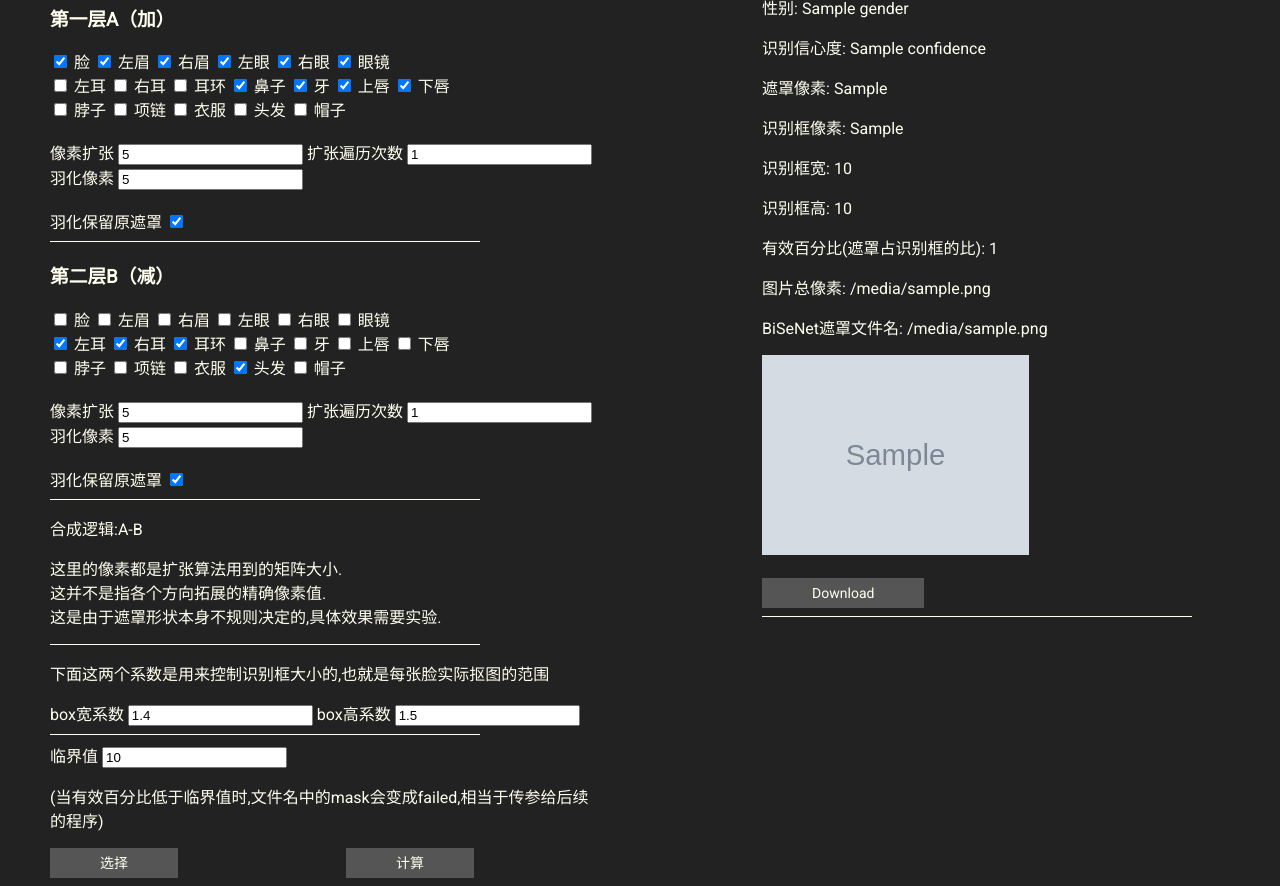
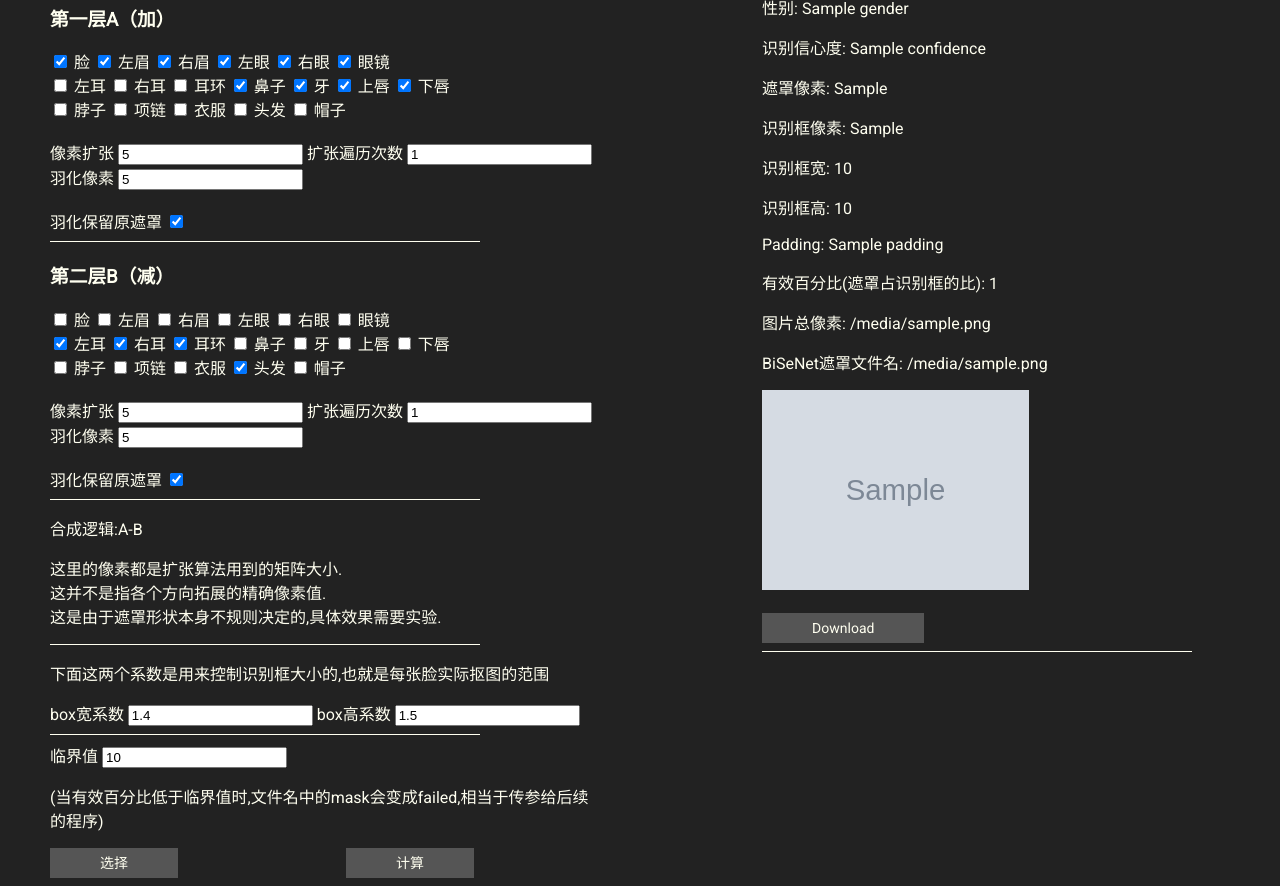
Before and after one commit to harrywenjie/FaceGenSeg, a Flask app: template templates/index.html in a window 1280 px wide. Shown: the part 145-1031 px from the top of the page. Run offline with Flask 3, Linux system fonts and the light colour scheme; the template is opened without the code that fills it: most values are stand-ins (such as "Sample title", 1, 10 or a date in 2020); grey boxes marked "Sample" are stand-in pictures.

Commit message:
add padding

```diff
--- a/main.py
+++ b/main.py
@@ -52,21 +52,25 @@ def main(
             dilation_pixels_B, feather_amount_B, add_original_mask_B, iterationsA, iterationsB
         )
 
+        padding = int(box_width/1.3)
+
         # Save face mask with the specified format
         gender_letter = 'f' if face_data['gender'] == 'Female' else ('m' if face_data['gender'] == 'Male' else 'u')
         mask_status = "mask" if segmentation_success else "failed"
-        mask_filename = os.path.join(output_dir, f"{original_name}_{mask_status}_{gender_letter}_{i + 1}.{filetype}")  # Use filetype variable
+        mask_filename = os.path.join(output_dir, f"{original_name}_{mask_status}_{gender_letter}_{i + 1}_{padding}.{filetype}")  # Use filetype variable
         cv2.imwrite(mask_filename, face_mask)
 
 
         # Add mask_filename, bbox_mask_filename, and pixel data to face_data
-        face_data['mask_fileurl'] = f"{original_name}_{mask_status}_{gender_letter}_{i + 1}.{filetype}"  # Use filetype variable
+        face_data['mask_fileurl'] = f"{original_name}_{mask_status}_{gender_letter}_{i + 1}_{padding}.{filetype}"  # Use filetype variable
         face_data['nonzero_pixels'] = nonzero_pixels
         face_data['box_pixels'] = box_pixels
         face_data['image_pixels'] = image_pixels
         face_data['percentage'] = percentage
         face_data['box_width'] = box_width
         face_data['box_height'] = box_height
+        face_data['padding'] = padding
+
 
         # Print face and gender information
         print(f"Face {i + 1}:")
--- a/templates/index.html
+++ b/templates/index.html
@@ -331,6 +331,7 @@
             <p>识别框像素: {{ face_data.box_pixels }}</p>
             <p>识别框宽: {{ face_data.box_width }}</p>
             <p>识别框高: {{ face_data.box_height }}</p>
+            <p>Padding: {{ face_data.padding }}</p>
             <p>有效百分比(遮罩占识别框的比): {{ face_data.percentage }}</p>
             <p>图片总像素: {{ face_data.image_pixels }}</p>
             <p>BiSeNet遮罩文件名: {{ face_data.mask_fileurl }}</p>
```
